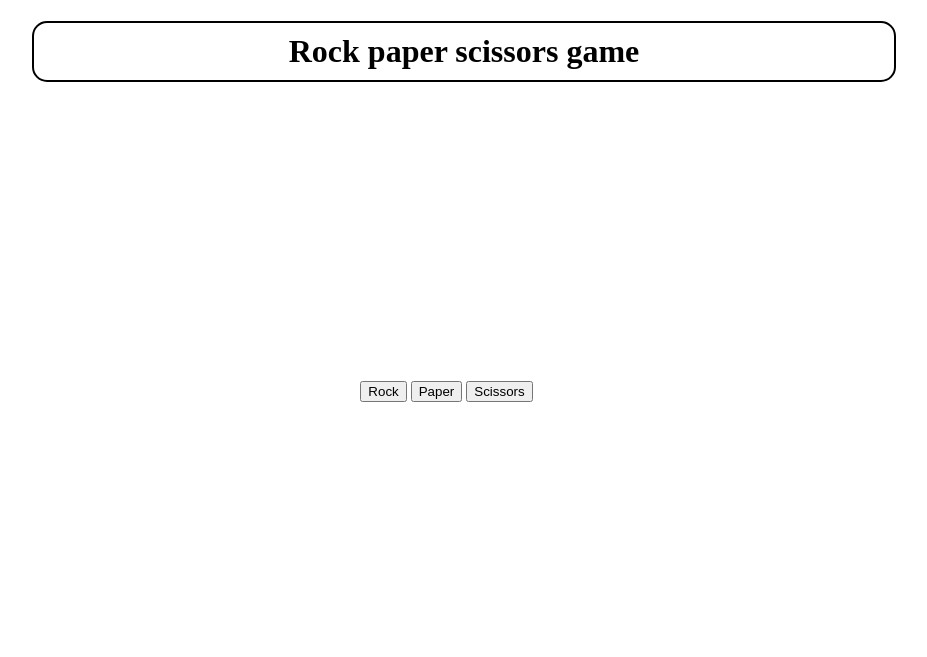
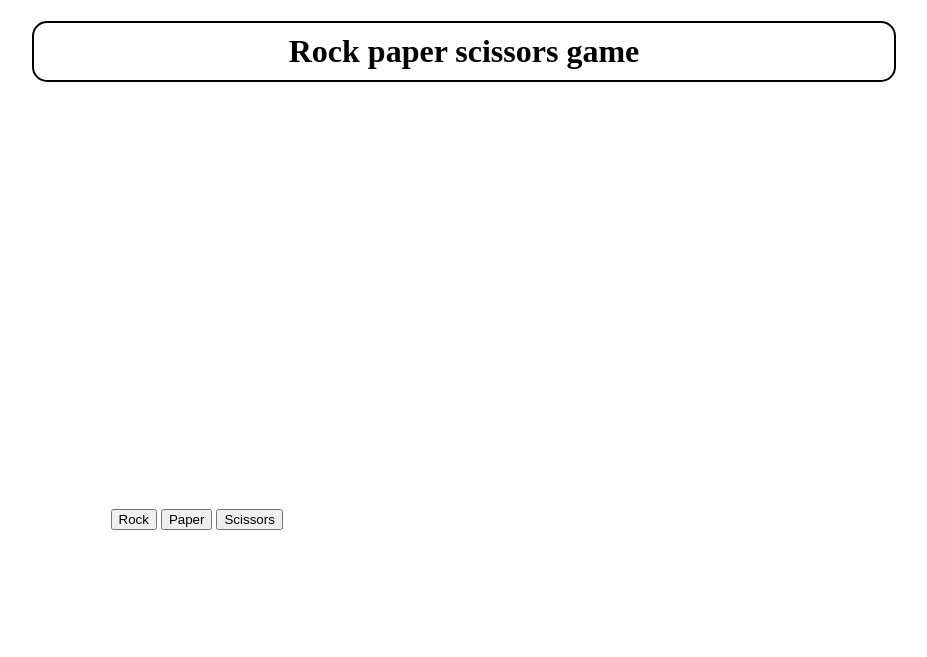
Before and after one commit to DigitalRamune/Rock-Paper-Scissors, a plain HTML site: page index.html in a window 1280 px wide. Shown: the whole page, without its empty margins (176-1103 px from the left). Drawn offline with Linux system fonts and the light colour scheme.

Commit message:
style(layout): readjust layout

```diff
--- a/style.css
+++ b/style.css
@@ -1,11 +1,15 @@
 .game {
     display: flex;
-    justify-content: center;
+    justify-content: space-evenly;
     align-items: center;
     height: 600px;
-    gap: 50px;
 }
-
+.playerSection,
+.computerSection {
+    height: 500px;
+    width: 340px;
+    box-sizing: border-box;
+}
 .playerSection {
     display: flex;
     flex-direction: column;
@@ -14,6 +18,8 @@
 
 .player {
     display: flex;
+    flex-direction: column;
+    align-items: center;
     gap: 15px;
 }
 
@@ -24,6 +30,7 @@
 .computerSection {
     display: flex;
     flex-direction: column;
+    align-items: center;
     gap: 25px;
 }
 
@@ -42,3 +49,9 @@
 header {
     margin: 0px 200px;
 }
+
+.gameImage,
+.computerImage {
+    width: 340px;
+    height: 340px;
+}
```
